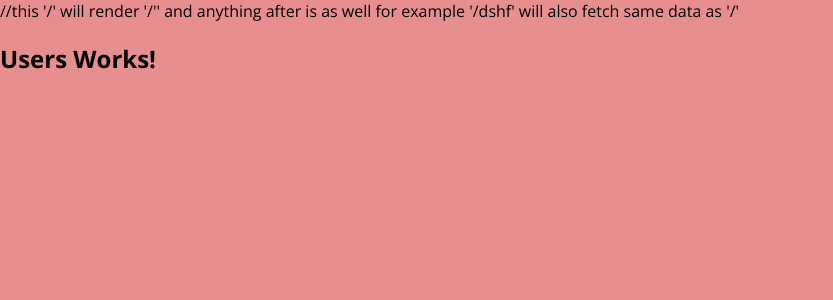
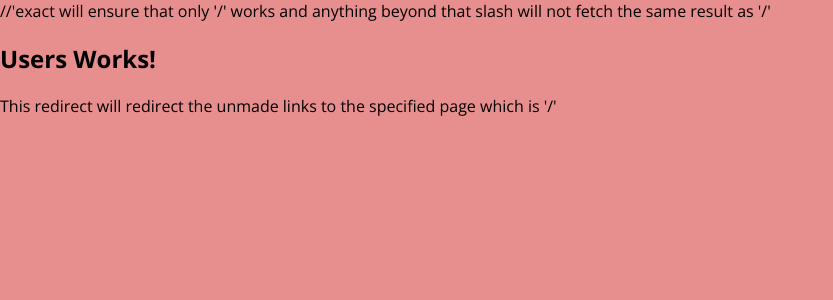
Before and after one commit to Insitium/MERN-react-frontend-01-starting-setup, a React (Create React App) app: page / in a window 1280 px wide. Shown: the top 300 px of the page, without its empty margins (0-833 px from the left). Built offline with nearby package versions, Linux system fonts and the light colour scheme.

Commit message:
30.2 redirect

```diff
--- a/src/App.js
+++ b/src/App.js
@@ -1,14 +1,17 @@
 import React from 'react';
-import { BrowserRouter as Router, Route} from 'react-router-dom';
+import { BrowserRouter as Router, Route, Redirect} from 'react-router-dom';
 
 import Users from './user/pages/Users'
 
 const App = () => {
-  return <Router>
-    <Route path="/"> //this '/' will render '/'' and anything after is as well for example '/dshf' will also fetch same data as '/'
+  return (
+  <Router>
+    <Route path="/" exact> //'exact will ensure that only '/' works and anything beyond that slash will not fetch the same result as '/'
       <Users />
     </Route>
-  </Router>;
+    <Redirect to ="/" /> This redirect will redirect the unmade links to the specified page which is '/'
+  </Router>
+  );
 };
 
 export default App;
```
